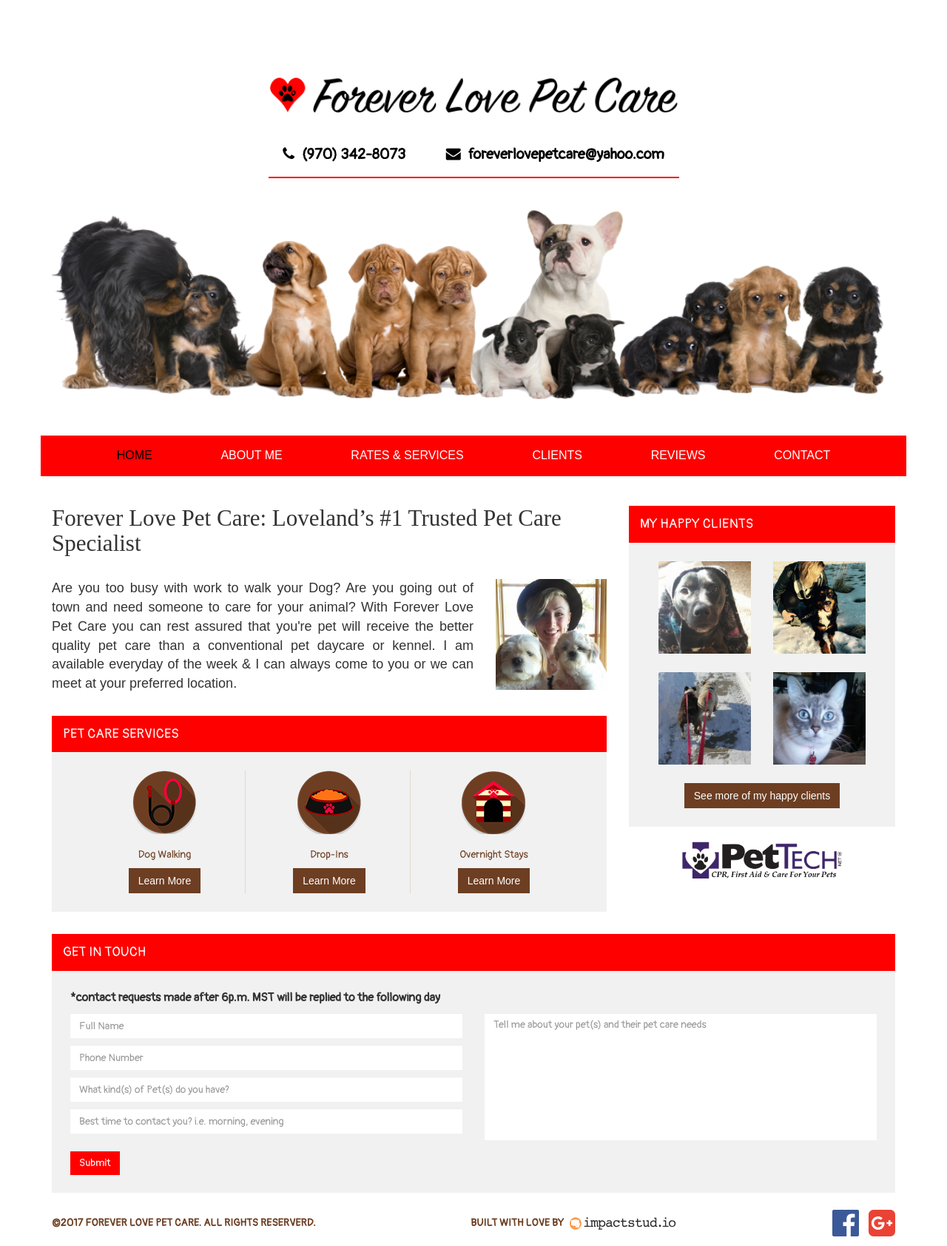
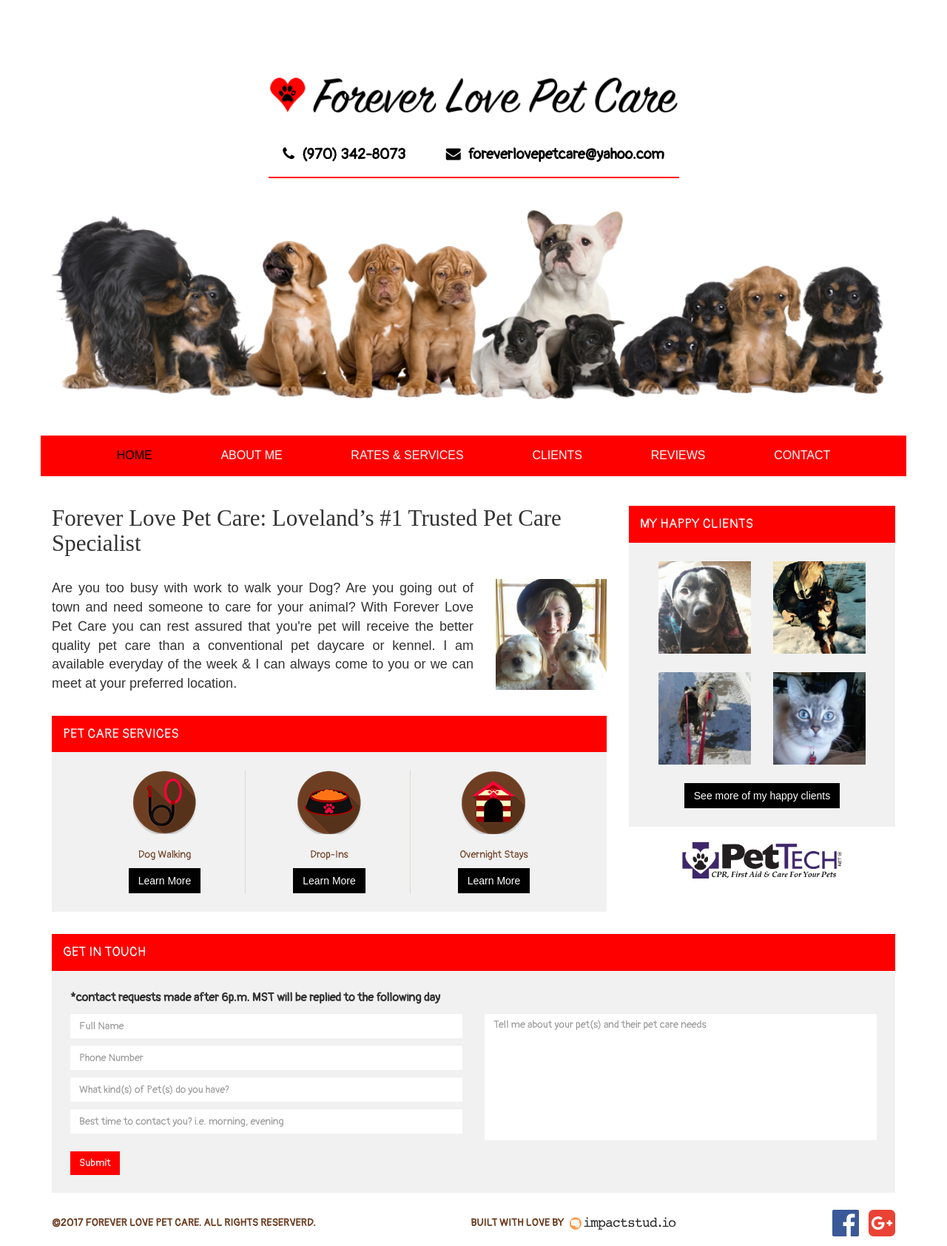
Before and after one commit to JWizerd/2017_foreverlovepetcare, a Jekyll site: the page built from index.html, in a window 1280 px wide. Shown: the whole page at 74% size. Built offline with Jekyll 4.4.1, drawn with Linux system fonts in a browser that asks for light colours; nearby versions of some CDN libraries; some web fonts are replaced.

Commit message:
hopefully fixed flexbox justify content

```diff
--- a/assets/css/main.scss
+++ b/assets/css/main.scss
@@ -124,6 +124,7 @@
   display: -ms-flexbox;  /* TWEENER - IE 10 */
   display: -webkit-flex; /* NEW - Safari 6.1+. iOS 7.1+, BB10 */
   display: flex;
+  -webkit-justify-content: space-between;
   justify-content: space-between;
   list-style: none;
   align-items: center;
@@ -150,6 +151,7 @@
   display: -ms-flexbox;  /* TWEENER - IE 10 */
   display: -webkit-flex; /* NEW - Safari 6.1+. iOS 7.1+, BB10 */
   display: flex;
+  -webkit-justify-content: space-between;
   justify-content: space-between;
   text-align: justify;
 }
@@ -199,7 +201,7 @@
 
 .btn-service {
   border-radius: 0;
-  background-color: $poop;
+  background-color: black;
   transition: .3s;
 }
 
@@ -208,7 +210,7 @@
 }
 
 .btn-service:hover {
-  background-color: black;
+  background-color: $red;
 }
 
 /* home - clients */
@@ -233,14 +235,14 @@
 
 .btn-clients {
   text-align: left !important;
-  background-color: $poop;
+  background-color: black;
   border-radius: 0;
   margin-top: 15px;
   transition: .3s;
 }
 
 .btn-clients:hover {
-  background-color: black;
+  background-color: $red;
 }
 
 .btn-clients a {
@@ -293,6 +295,7 @@
   display: -ms-flexbox;  /* TWEENER - IE 10 */
   display: -webkit-flex; /* NEW - Safari 6.1+. iOS 7.1+, BB10 */
   display: flex;
+  -webkit-justify-content: space-between;
   justify-content: space-between;
   align-items: center;
   text-align: center;
```
Also changed, not shown: 3 other files.
